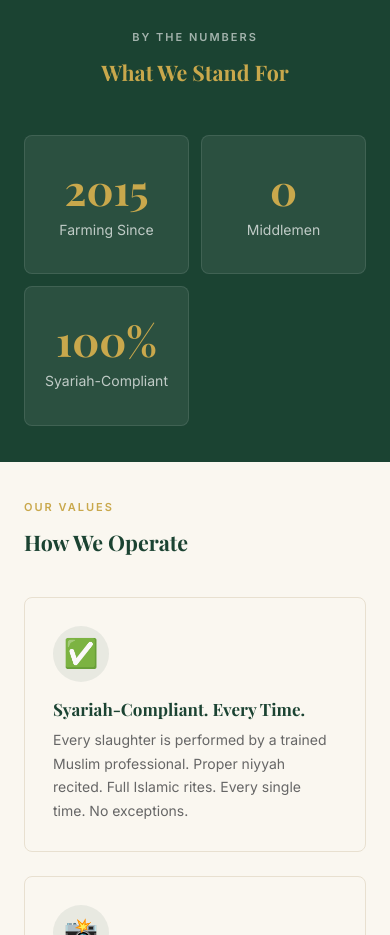
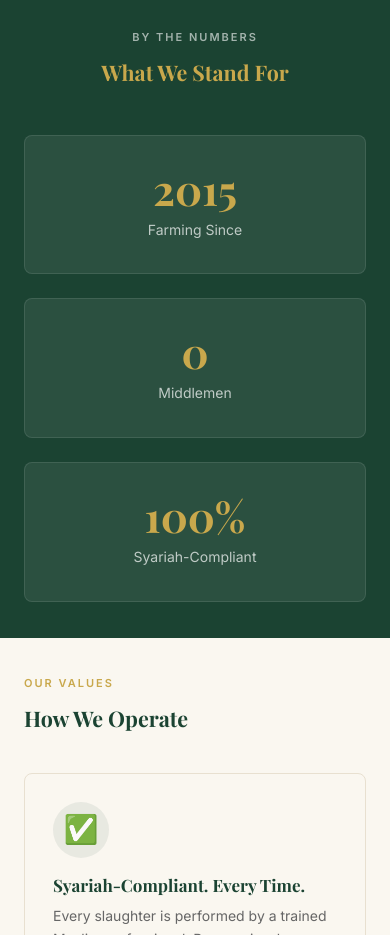
Before and after one commit to Peak-Convert/baniibrahimfarms, a plain HTML site: page about.html in a window 390 px wide. Shown: the part 1520-2455 px from the top of the page. Drawn offline with nearby package versions, Linux system fonts and the light colour scheme.

Commit message:
fix(mobile): replace fixed repeat(4,1fr) grid with auto-fit on about.html stats
Co-Authored-By: Claude Sonnet 4.6 <noreply@anthropic.com>

```diff
--- a/about.html
+++ b/about.html
@@ -25,14 +25,6 @@
   <link rel="stylesheet" href="css/style.css?v=2">
   <link rel="stylesheet" href="css/subpage.css?v=2">
   <link rel="sitemap" type="application/xml" href="/sitemap.xml">
-  <style>
-    @media (max-width: 600px) {
-      .about-stats-lg { grid-template-columns: 1fr 1fr !important; }
-    }
-    @media (max-width: 480px) {
-      .about-stats-lg { grid-template-columns: 1fr 1fr !important; gap: 12px !important; }
-    }
-  </style>
 
   <!-- Schema: AboutPage -->
   <script type="application/ld+json">
@@ -154,7 +146,7 @@
     <p class="section-label">By the Numbers</p>
     <h2 class="section-title">What We Stand For</h2>
 
-    <div style="display:grid;grid-template-columns:repeat(4,1fr);gap:24px;margin-top:48px;" class="about-stats-lg">
+    <div style="display:grid;grid-template-columns:repeat(auto-fit,minmax(160px,1fr));gap:24px;margin-top:48px;" class="about-stats-lg">
       <div style="background:rgba(255,255,255,0.07);border:1px solid rgba(255,255,255,0.1);border-radius:8px;padding:32px 20px;">
         <div style="font-family:'Playfair Display',serif;font-size:42px;color:var(--gold);font-weight:700;line-height:1;margin-bottom:8px;">2015</div>
         <div style="font-size:14px;color:rgba(255,255,255,0.7);">Farming Since</div>
```
